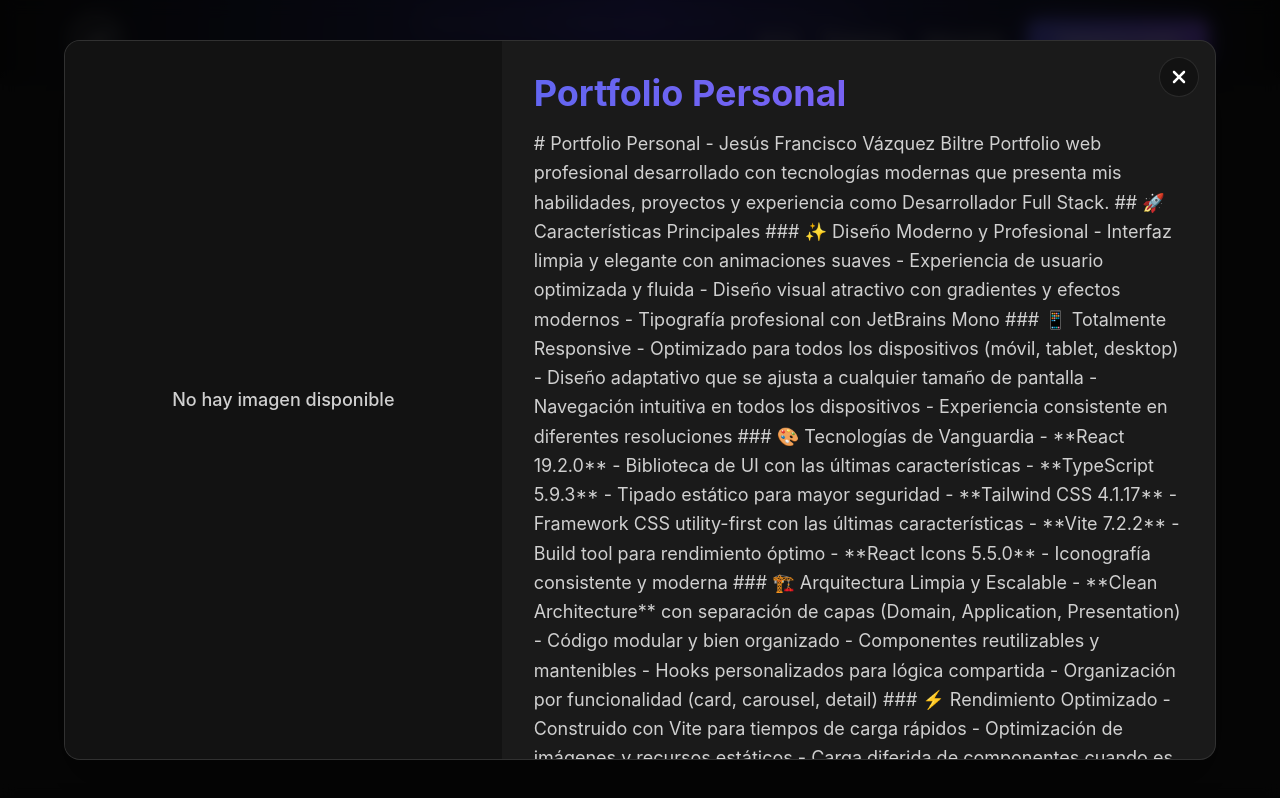
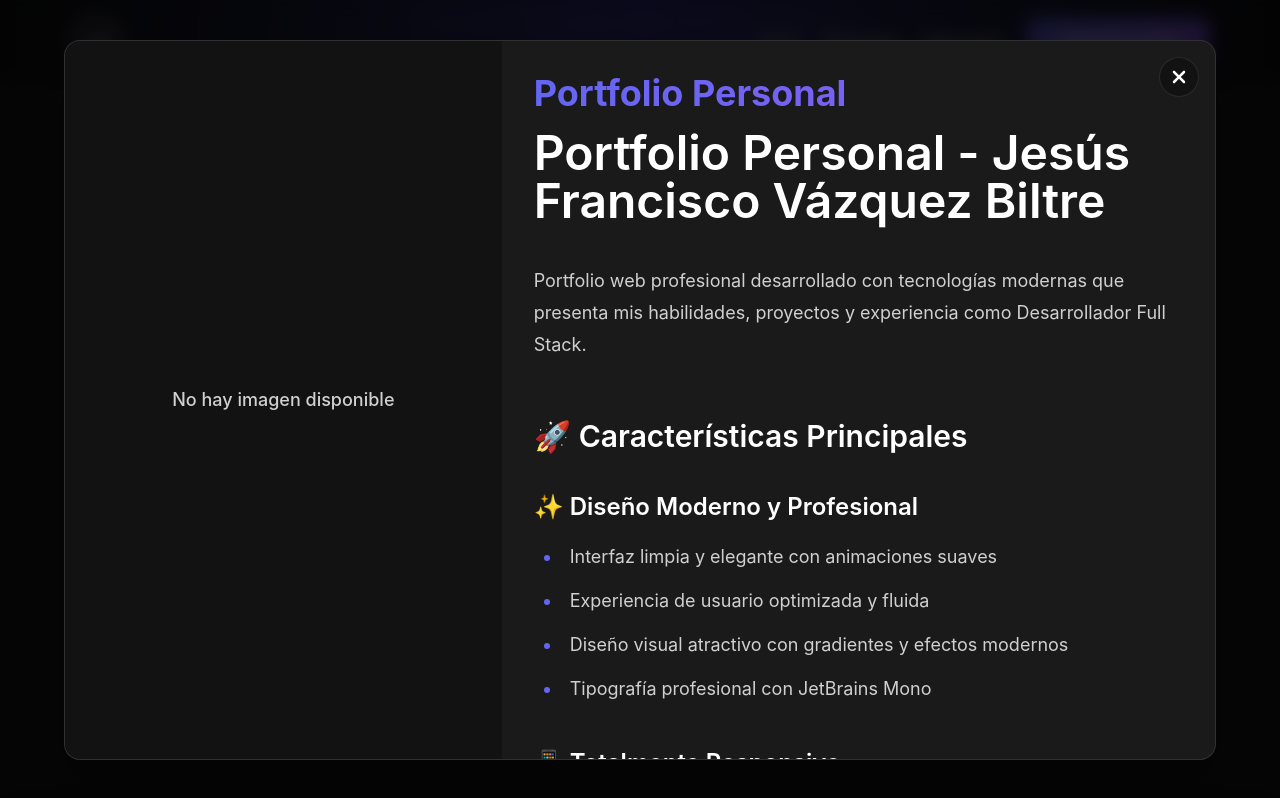
Before and after one commit to jesusfvb/portfolio, a React (Vite) app: page / in a window 1280 px wide. Both pictures are taken after a click on the element 862 px from the left and 1368 px from the top of the page. Shown: the part 968-1766 px from the top of the page. Built offline with nearby package versions, Linux system fonts and the light colour scheme.

Commit message:
feat(projects): Integrate ReactMarkdown for enhanced project description rendering and add Tailwind CSS typography plugin for improved text styling

```diff
--- a/package.json
+++ b/package.json
@@ -15,11 +15,13 @@
     "react": "^19.2.1",
     "react-dom": "^19.2.1",
     "react-icons": "^5.5.0",
+    "react-markdown": "^9.0.1",
     "zustand": "^5.0.9"
   },
   "devDependencies": {
     "@eslint/js": "^9.39.1",
     "@tailwindcss/postcss": "^4.1.17",
+    "@tailwindcss/typography": "^0.5.19",
     "@types/node": "^24.10.1",
     "@types/react": "^19.2.7",
     "@types/react-dom": "^19.2.3",
--- /dev/null
+++ b/pnpm-workspace.yaml
@@ -0,0 +1,2 @@
+ignoredBuiltDependencies:
+  - esbuild
--- a/src/presentation/components/sections/projects/components/detail/ProjectHeader.tsx
+++ b/src/presentation/components/sections/projects/components/detail/ProjectHeader.tsx
@@ -1,3 +1,5 @@
+import ReactMarkdown from "react-markdown";
+
 interface ProjectHeaderProps {
   title: string;
   description: string;
@@ -9,9 +11,9 @@
       <h2 className="mb-4 bg-linear-to-r from-[#6366f1] to-[#8b5cf6] bg-clip-text text-3xl font-bold text-transparent md:text-4xl">
         {title}
       </h2>
-      <p className="mb-6 text-lg leading-relaxed text-[#d0d0d0]">
-        {description}
-      </p>
+      <article className="prose prose-invert prose-lg max-w-none mb-6 text-[#d0d0d0] [&_h1]:text-white [&_h2]:text-white [&_h3]:text-white [&_h4]:text-white [&_h5]:text-white [&_h6]:text-white [&_h1]:font-semibold [&_h2]:font-semibold [&_h3]:font-semibold [&_strong]:text-white [&_strong]:font-semibold [&_a]:text-[#6366f1] [&_a]:font-medium [&_a]:no-underline hover:[&_a]:text-[#8b5cf6] hover:[&_a]:underline [&_code]:text-[#8b5cf6] [&_code]:bg-[rgba(99,102,241,0.15)] [&_code]:px-1 [&_code]:py-0.5 [&_code]:rounded [&_code]:font-mono [&_code]:text-sm [&_pre]:bg-[#1a1a1a] [&_pre]:text-[#d0d0d0] [&_pre]:border [&_pre]:border-[rgba(255,255,255,0.1)] [&_blockquote]:border-l-[#6366f1] [&_blockquote]:border-l-4 [&_blockquote]:pl-4 [&_blockquote]:italic [&_blockquote]:text-[#a0a0a0] [&_blockquote]:bg-[rgba(99,102,241,0.05)] [&_hr]:border-[rgba(255,255,255,0.1)] [&_ul]:text-[#d0d0d0] [&_ol]:text-[#d0d0d0] [&_li]:text-[#d0d0d0] [&_li]:marker:text-[#6366f1]">
+        <ReactMarkdown>{description}</ReactMarkdown>
+      </article>
     </div>
   );
 };
--- a/src/presentation/styles/index.css
+++ b/src/presentation/styles/index.css
@@ -1,4 +1,6 @@
 @import "tailwindcss";
+
+@plugin "@tailwindcss/typography";
 
 :root {
   /* Colores principales - se mantienen para compatibilidad con componentes CSS */
```
Also changed, not shown: 1 other file (tests, documents, lock files or other folders).
